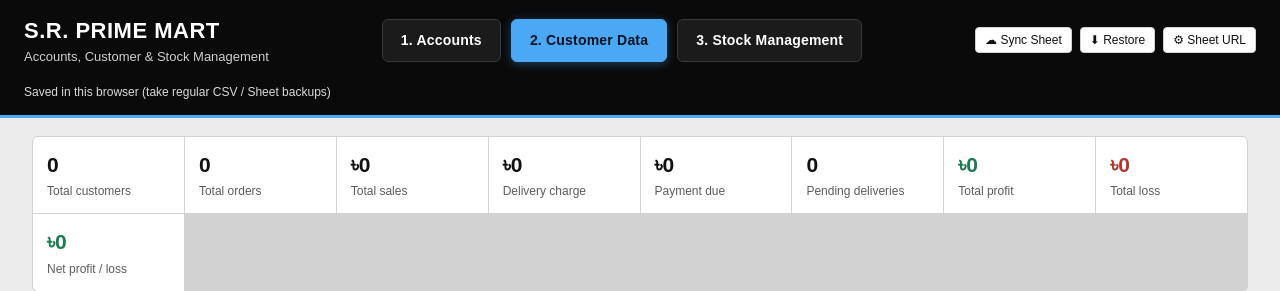
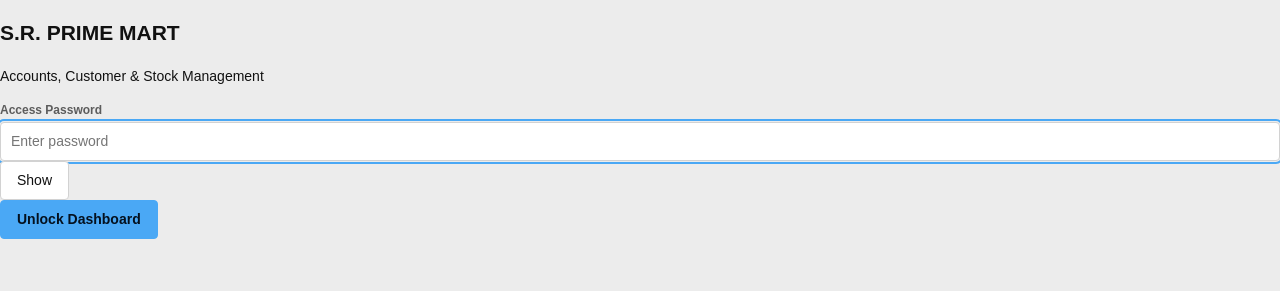
Before and after one commit to srprimemart2026-code/sr-prime-mart, a plain HTML site: page index.html in a window 1280 px wide. Shown: the top 291 px of the page. Drawn offline with Linux system fonts and the light colour scheme.

```diff
--- a/index.html
+++ b/index.html
@@ -8,6 +8,31 @@
 <link rel="stylesheet" href="style.css">
 </head>
 <body>
+
+<!-- ==================== LOGIN SCREEN ==================== -->
+<div id="loginScreen" class="login-wrap" aria-label="Admin Login">
+  <div class="login-card">
+    <div class="login-brand">
+      <img class="login-logo" src="logo.png" alt="S.R. Prime Mart logo" onerror="this.style.display='none'">
+      <h2>S.R. PRIME MART</h2>
+      <p>Accounts, Customer &amp; Stock Management</p>
+    </div>
+    <form id="loginForm" autocomplete="off">
+      <div class="login-field">
+        <label for="loginPass">Access Password</label>
+        <div class="pass-box">
+          <input type="password" id="loginPass" placeholder="Enter password" required autofocus>
+          <button type="button" class="toggle-pass" id="togglePass" aria-label="Show or hide password">Show</button>
+        </div>
+      </div>
+      <div id="loginErr" class="login-err" role="alert"></div>
+      <button type="submit" class="p login-btn">Unlock Dashboard</button>
+    </form>
+  </div>
+</div>
+
+<!-- ==================== MAIN APP ==================== -->
+<div id="appRoot" style="display:none">
   <header class="top">
     <div class="brand">
       <img class="logo" src="logo.png" alt="S.R. Prime Mart logo" onerror="this.style.display='none'">
@@ -21,10 +46,11 @@
       <button class="tab-btn active" data-tab="customers">2. Customer Data</button>
       <button class="tab-btn" data-tab="stock">3. Stock Management</button>
     </nav>
-  <div class="sync-box" style="display:flex;gap:8px;align-items:center;flex-wrap:wrap">
-    <button class="s" id="btnSheetSync" title="Sync all data to Google Sheet">☁ Sync Sheet</button>
-    <button class="s" id="btnSheetRestore" title="Load data from Google Sheet">⬇ Restore</button>
-    <button class="s" id="btnSheetUrl" title="Set Google Apps Script URL">⚙ Sheet URL</button>
+    <div class="sync-box">
+      <button class="s hbtn" id="btnSheetSync" title="Sync all data to Google Sheet">☁ Sync Sheet</button>
+      <button class="s hbtn" id="btnSheetRestore" title="Load data from Google Sheet">⬇ Restore</button>
+      <button class="s hbtn" id="btnSheetUrl" title="Set Google Apps Script URL">⚙ Sheet URL</button>
+      <button class="s hbtn lock-btn" id="btnLock" title="Lock dashboard">🔒 Lock</button>
     </div>
     <span class="mode" id="mode"></span>
   </header>
@@ -269,6 +295,7 @@
       </div>
     </section>
   </div>
+</div>
 
 <script src="script.js"></script>
 </body>
```
Lines whose indentation alone changed are shown as unchanged.
